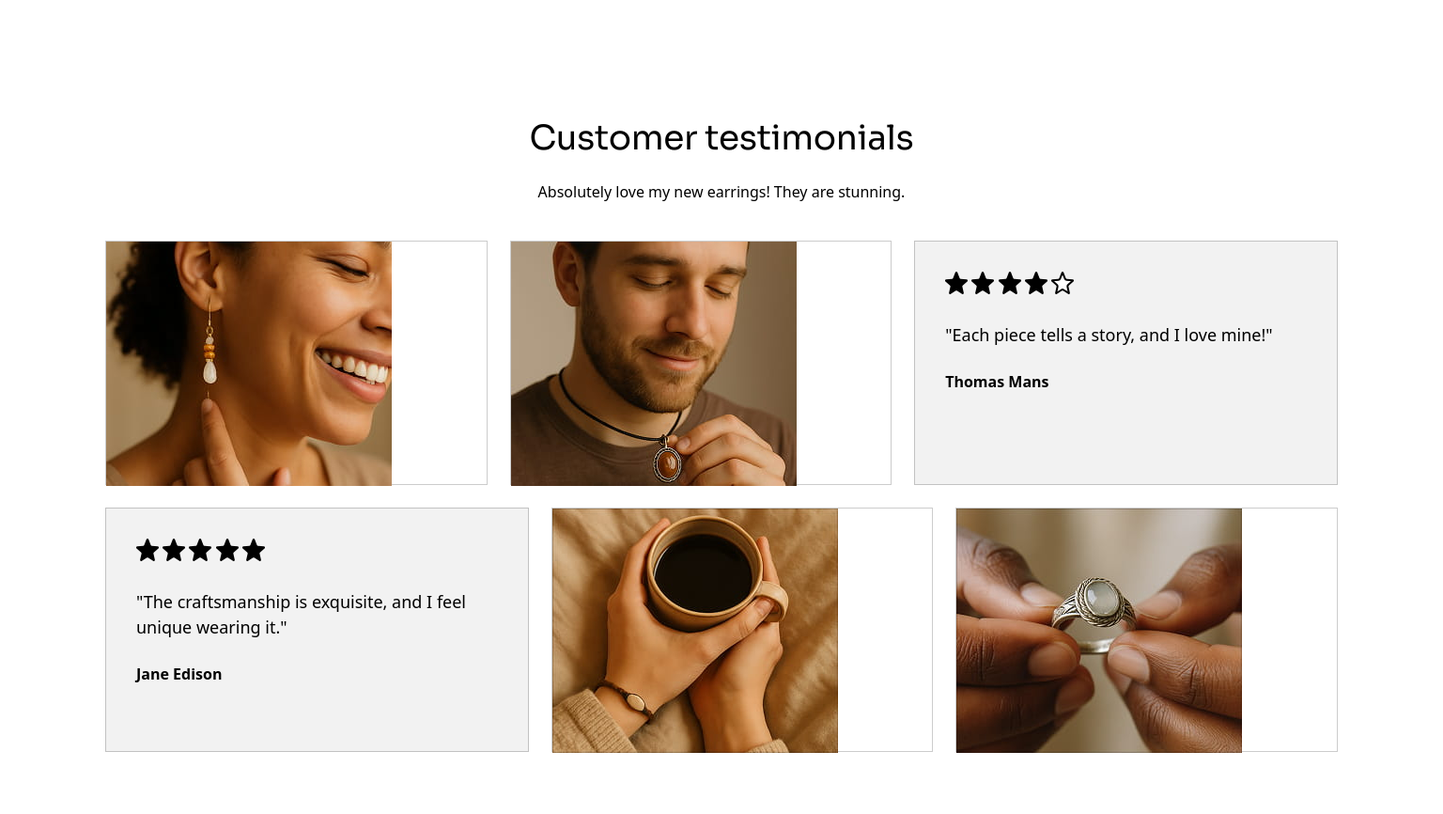
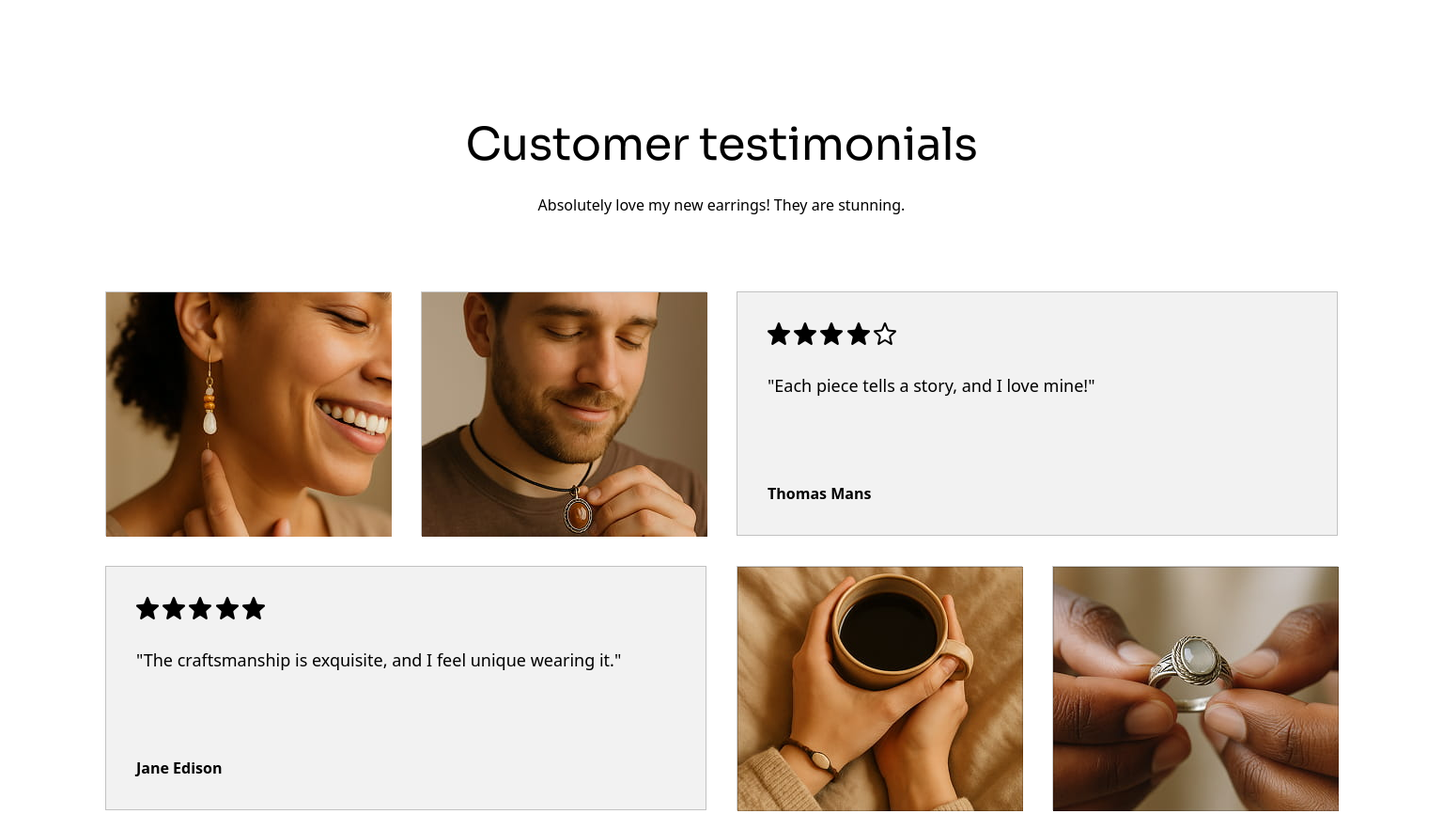
Before and after one commit to YuriyMBoyko/hmj-team-project, a website built with Vite: page src/index.html in a window 1536 px wide. Shown: the part 3451-4317 px from the top of the page at 94% size. Built offline with nearby package versions, Linux system fonts and the light colour scheme.

Commit message:
do testimonials css desktop

```diff
--- a/src/css/testimonials.css
+++ b/src/css/testimonials.css
@@ -115,3 +115,35 @@
     flex-grow: 1;
   }
 }
+
+
+@media only screen and (min-width: 1440px) {
+    .testimonials-container {
+      gap: 80px;
+    }
+
+    .testimonials-title {
+      font-weight: 400;
+      font-size: 48px;
+    }
+
+    .testimonials-list {
+      gap: 32px;
+    }
+
+    .testimonials-item {
+      gap: 32px;
+    }
+
+    .feedback-author {
+      margin-top: auto;
+    }
+
+    .feedback-image-wrapper {
+      width: 304px;
+    }
+
+    .feedback-image {
+      max-width: none;
+    }
+}
```
